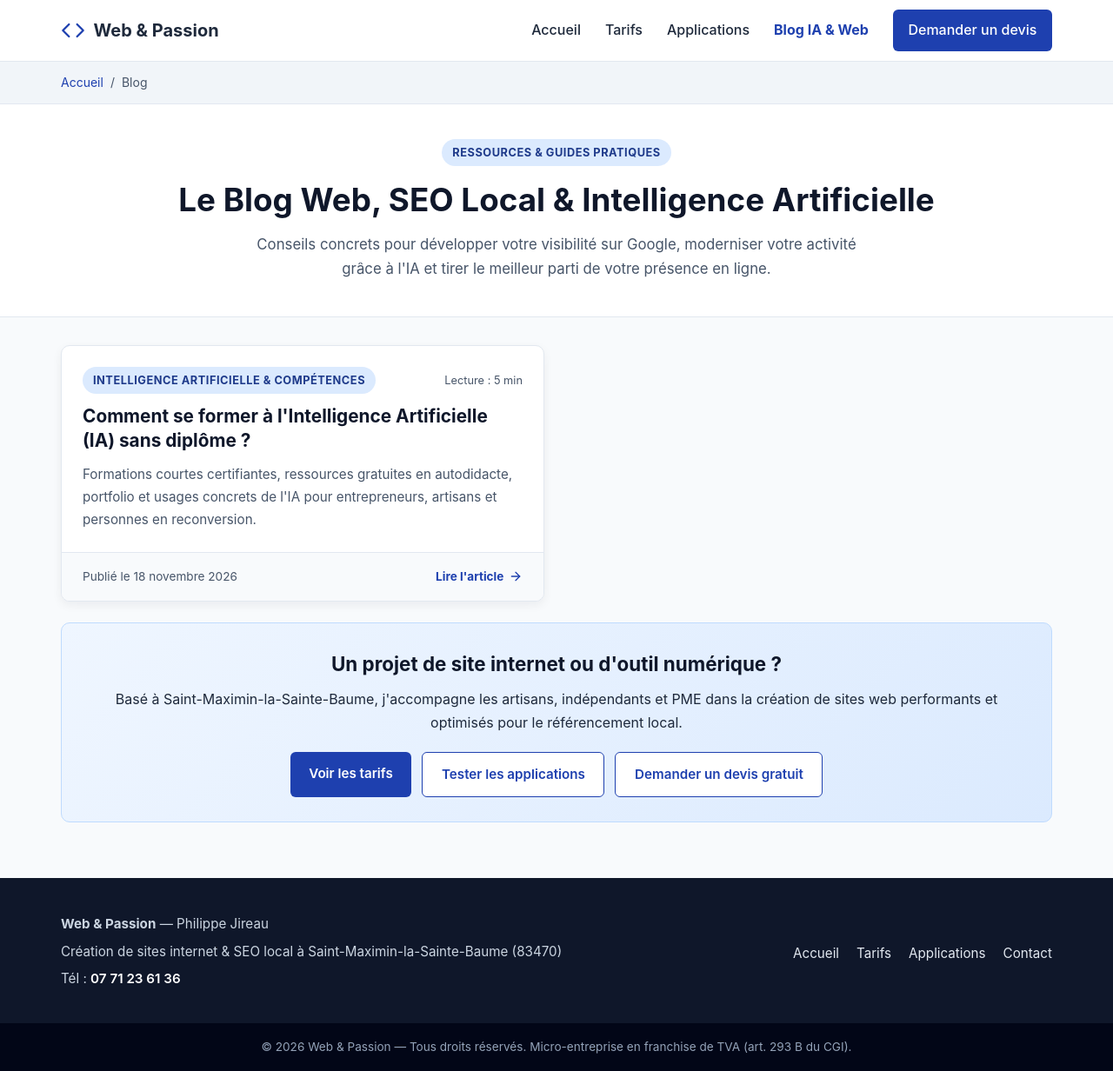
After one commit to phil83470/webetpassion, a PHP site: page /blog/index.html in a window 1280 px wide. The commit adds this page. Shown: the whole page at 87% size. Run offline with PHP 8.4, Linux system fonts and the light colour scheme.

Commit message:
Conversion blog/index.html en HTML pur, liens blog et CSS verifie

```diff
--- a/blog/assets/css/blog-article.css
+++ b/blog/assets/css/blog-article.css
@@ -184,7 +184,122 @@ a:hover {
     gap: 0.5rem;
 }
 
-/* Grille principale de l'article */
+/* En-tête de la page d'index du blog */
+.blog-hero {
+    background-color: var(--bg-card);
+    border-bottom: 1px solid var(--border-color);
+    padding: 2.5rem 0;
+    text-align: center;
+}
+
+.blog-hero h1 {
+    font-size: 1.85rem;
+    line-height: 1.25;
+    color: #0f172a;
+    margin-bottom: 0.85rem;
+}
+
+.blog-hero-desc {
+    max-width: 720px;
+    margin: 0 auto;
+    color: var(--text-muted);
+    font-size: 1.05rem;
+}
+
+/* Grille des articles sur blog/index.php */
+.blog-posts-grid {
+    display: grid;
+    grid-template-columns: 1fr;
+    gap: 1.75rem;
+}
+
+.post-card {
+    background-color: var(--bg-card);
+    border: 1px solid var(--border-color);
+    border-radius: var(--radius);
+    box-shadow: var(--shadow);
+    display: flex;
+    flex-direction: column;
+    justify-content: space-between;
+    overflow: hidden;
+    transition: transform 0.2s ease, box-shadow 0.2s ease;
+}
+
+.post-card:hover {
+    transform: translateY(-3px);
+    box-shadow: 0 8px 20px rgba(15, 23, 42, 0.09);
+}
+
+.post-card-body {
+    padding: 1.5rem;
+}
+
+.post-card-top {
+    display: flex;
+    align-items: center;
+    justify-content: space-between;
+    gap: 0.5rem;
+    margin-bottom: 0.75rem;
+}
+
+.post-card-top .article-badge {
+    margin-bottom: 0;
+}
+
+.post-reading-time {
+    font-size: 0.8rem;
+    color: var(--text-muted);
+}
+
+.post-card-title {
+    font-size: 1.3rem;
+    line-height: 1.35;
+    margin-bottom: 0.75rem;
+}
+
+.post-card-title a {
+    color: #0f172a;
+}
+
+.post-card-title a:hover {
+    color: var(--primary);
+}
+
+.post-card-excerpt {
+    font-size: 0.95rem;
+    color: var(--text-muted);
+}
+
+.post-card-footer {
+    background-color: #f8fafc;
+    border-top: 1px solid var(--border-color);
+    padding: 1rem 1.5rem;
+    display: flex;
+    align-items: center;
+    justify-content: space-between;
+    font-size: 0.85rem;
+    color: var(--text-muted);
+}
+
+.post-read-more {
+    display: inline-flex;
+    align-items: center;
+    gap: 0.35rem;
+    font-weight: 700;
+    color: var(--primary);
+}
+
+.blog-bottom-cta {
+    margin-top: 3rem;
+}
+
+.blog-bottom-cta h2 {
+    font-size: 1.4rem;
+    color: #0f172a;
+    margin-bottom: 0.5rem;
+}
+
+/* Grille principale d'un article */
 .article-wrapper {
     padding: 2rem 0 4rem;
 }
@@ -468,6 +583,14 @@ a:hover {
 
 /* Tablette (min-width: 768px) */
 @media (min-width: 768px) {
+    .blog-hero h1 {
+        font-size: 2.3rem;
+    }
+
+    .blog-posts-grid {
+        grid-template-columns: repeat(2, 1fr);
+    }
+
     .article-content {
         padding: 2.5rem;
     }
--- /dev/null
+++ b/blog/index.html
@@ -0,0 +1,171 @@
+<!DOCTYPE html>
+<html lang="fr">
+<head>
+    <meta charset="UTF-8">
+    <meta name="viewport" content="width=device-width, initial-scale=1.0">
+    <title>Le Blog Web, SEO Local &amp; IA | Web &amp; Passion — Saint-Maximin-la-Sainte-Baume</title>
+    <meta name="description" content="Conseils pratiques sur la création de sites web, le référencement SEO local et l'Intelligence Artificielle pour artisans, indépendants et PME à Saint-Maximin-la-Sainte-Baume (Var 83).">
+    <meta name="robots" content="index, follow">
+    <link rel="canonical" href="https://webetpassion.fr/blog/">
+
+    <!-- Open Graph / Réseaux sociaux -->
+    <meta property="og:type" content="website">
+    <meta property="og:title" content="Le Blog Web, SEO Local &amp; IA | Web &amp; Passion">
+    <meta property="og:description" content="Guides pratiques sur le web, le SEO local et l'Intelligence Artificielle pour développer votre activité.">
+    <meta property="og:url" content="https://webetpassion.fr/blog/">
+    <meta property="og:site_name" content="Web &amp; Passion">
+
+    <!-- Feuille de style partagée -->
+    <link rel="stylesheet" href="assets/css/blog-article.css">
+
+    <!-- Données structurées Schema.org (Blog + LocalBusiness) -->
+    <script type="application/ld+json">
+    {
+      "@context": "https://schema.org",
+      "@type": "Blog",
+      "name": "Le Blog Web & Passion",
+      "description": "Conseils pratiques sur la création de sites web, le référencement SEO local et l'Intelligence Artificielle.",
+      "url": "https://webetpassion.fr/blog/",
+      "publisher": {
+        "@type": "ProfessionalService",
+        "name": "Web & Passion",
+        "address": {
+          "@type": "PostalAddress",
+          "addressLocality": "Saint-Maximin-la-Sainte-Baume",
+          "postalCode": "83470",
+          "addressRegion": "Provence-Alpes-Côte d'Azur",
+          "addressCountry": "FR"
+        },
+        "telephone": "+33771236136",
+        "url": "https://webetpassion.fr"
+      }
+    }
+    </script>
+</head>
+<body>
+
+    <!-- En-tête & Navigation principale -->
+    <header class="site-header">
+        <div class="container header-inner">
+            <a href="../index.html" class="brand-logo" aria-label="Retour à l'accueil Web &amp; Passion">
+                <svg width="28" height="28" viewBox="0 0 24 24" fill="none" stroke="currentColor" stroke-width="2" stroke-linecap="round" stroke-linejoin="round" aria-hidden="true">
+                    <polyline points="16 18 22 12 16 6"></polyline>
+                    <polyline points="8 6 2 12 8 18"></polyline>
+                </svg>
+                <span>Web &amp; Passion</span>
+            </a>
+
+            <button class="burger-btn" id="burgerBtn" aria-expanded="false" aria-controls="mainNav" aria-label="Ouvrir le menu de navigation">
+                <span class="burger-line"></span>
+                <span class="burger-line"></span>
+                <span class="burger-line"></span>
+            </button>
+
+            <nav class="main-nav" id="mainNav" aria-label="Navigation principale">
+                <ul>
+                    <li><a href="../index.html">Accueil</a></li>
+                    <li><a href="../tarifs.html">Tarifs</a></li>
+                    <li><a href="../applications.html">Applications</a></li>
+                    <li><a href="index.html" class="active" aria-current="page">Blog IA &amp; Web</a></li>
+                    <li><a href="../contact.html" class="nav-cta">Demander un devis</a></li>
+                </ul>
+            </nav>
+        </div>
+    </header>
+
+    <!-- Fil d'Ariane SEO -->
+    <nav class="breadcrumb" aria-label="Fil d'Ariane">
+        <div class="container">
+            <ol>
+                <li><a href="../index.html">Accueil</a></li>
+                <li><span aria-hidden="true">/</span></li>
+                <li aria-current="page">Blog</li>
+            </ol>
+        </div>
+    </nav>
+
+    <!-- En-tête de la page Blog -->
+    <section class="blog-hero">
+        <div class="container">
+            <span class="article-badge">Ressources &amp; Guides Pratiques</span>
+            <h1>Le Blog Web, SEO Local &amp; Intelligence Artificielle</h1>
+            <p class="blog-hero-desc">
+                Conseils concrets pour développer votre visibilité sur Google, moderniser votre activité grâce à l'IA et tirer le meilleur parti de votre présence en ligne.
+            </p>
+        </div>
+    </section>
+
+    <!-- Grille des articles -->
+    <main class="article-wrapper">
+        <div class="container">
+            <div class="blog-posts-grid">
+                <article class="post-card">
+                    <div class="post-card-body">
+                        <div class="post-card-top">
+                            <span class="article-badge">Intelligence Artificielle &amp; Compétences</span>
+                            <span class="post-reading-time">Lecture : 5 min</span>
+                        </div>
+                        <h2 class="post-card-title">
+                            <a href="se-former-ia-sans-diplome.html">
+                                Comment se former à l'Intelligence Artificielle (IA) sans diplôme ?
+                            </a>
+                        </h2>
+                        <p class="post-card-excerpt">
+                            Formations courtes certifiantes, ressources gratuites en autodidacte, portfolio et usages concrets de l'IA pour entrepreneurs, artisans et personnes en reconversion.
+                        </p>
+                    </div>
+                    <div class="post-card-footer">
+                        <time datetime="2026-11-18">
+                            Publié le 18 novembre 2026
+                        </time>
+                        <a href="se-former-ia-sans-diplome.html" class="post-read-more">
+                            Lire l'article
+                            <svg width="16" height="16" viewBox="0 0 24 24" fill="none" stroke="currentColor" stroke-width="2" stroke-linecap="round" stroke-linejoin="round" aria-hidden="true">
+                                <line x1="5" y1="12" x2="19" y2="12"></line>
+                                <polyline points="12 5 19 12 12 19"></polyline>
+                            </svg>
+                        </a>
+                    </div>
+                </article>
+            </div>
+
+            <!-- Bannière de conversion en bas du blog -->
+            <section class="cta-box blog-bottom-cta" aria-label="Accompagnement création web">
+                <h2>Un projet de site internet ou d'outil numérique ?</h2>
+                <p>
+                    Basé à Saint-Maximin-la-Sainte-Baume, j'accompagne les artisans, indépendants et PME dans la création de sites web performants et optimisés pour le référencement local.
+                </p>
+                <div class="cta-buttons">
+                    <a href="../tarifs.html" class="btn btn-primary">Voir les tarifs</a>
+                    <a href="../applications.html" class="btn btn-secondary">Tester les applications</a>
+                    <a href="../contact.html" class="btn btn-secondary">Demander un devis gratuit</a>
+                </div>
+            </section>
+        </div>
+    </main>
+
+    <!-- Pied de page -->
+    <footer class="site-footer">
+        <div class="container footer-inner">
+            <div class="footer-info">
+                <p><strong>Web &amp; Passion</strong> — Philippe Jireau</p>
+                <p>Création de sites internet &amp; SEO local à Saint-Maximin-la-Sainte-Baume (83470)</p>
+                <p>Tél : <a href="tel:+33771236136">07 71 23 61 36</a></p>
+            </div>
+            <div class="footer-links">
+                <a href="../index.html">Accueil</a>
+                <a href="../tarifs.html">Tarifs</a>
+                <a href="../applications.html">Applications</a>
+                <a href="../contact.html">Contact</a>
+            </div>
+        </div>
+        <div class="footer-bottom">
+            <div class="container">
+                <p>&copy; 2026 Web &amp; Passion — Tous droits réservés. Micro-entreprise en franchise de TVA (art. 293 B du CGI).</p>
+            </div>
+        </div>
+    </footer>
+
+    <script src="assets/js/blog-article.js"></script>
+</body>
+</html>
--- a/blog/se-former-ia-sans-diplome.html
+++ b/blog/se-former-ia-sans-diplome.html
@@ -80,7 +80,7 @@
                     <li><a href="../index.html">Accueil</a></li>
                     <li><a href="../tarifs.html">Tarifs</a></li>
                     <li><a href="../applications.html">Applications</a></li>
-                    <li><a href="se-former-ia-sans-diplome.html" class="active" aria-current="page">Blog IA &amp; Web</a></li>
+                    <li><a href="index.html" class="active" aria-current="page">Blog IA &amp; Web</a></li>
                     <li><a href="../contact.html" class="nav-cta">Demander un devis</a></li>
                 </ul>
             </nav>
@@ -93,7 +93,7 @@
             <ol>
                 <li><a href="../index.html">Accueil</a></li>
                 <li><span aria-hidden="true">/</span></li>
-                <li><a href="se-former-ia-sans-diplome.html">Blog</a></li>
+                <li><a href="index.html">Blog</a></li>
                 <li><span aria-hidden="true">/</span></li>
                 <li aria-current="page">Se former à l'IA sans diplôme</li>
             </ol>
--- a/sitemap.xml
+++ b/sitemap.xml
@@ -49,6 +49,12 @@
     <priority>0.8</priority>
   </url>
   <url>
+    <loc>https://webetpassion.fr/blog/</loc>
+    <lastmod>2026-11-18</lastmod>
+    <changefreq>weekly</changefreq>
+    <priority>0.8</priority>
+  </url>
+  <url>
     <loc>https://webetpassion.fr/blog/se-former-ia-sans-diplome.html</loc>
     <lastmod>2026-11-18</lastmod>
     <changefreq>monthly</changefreq>
```
